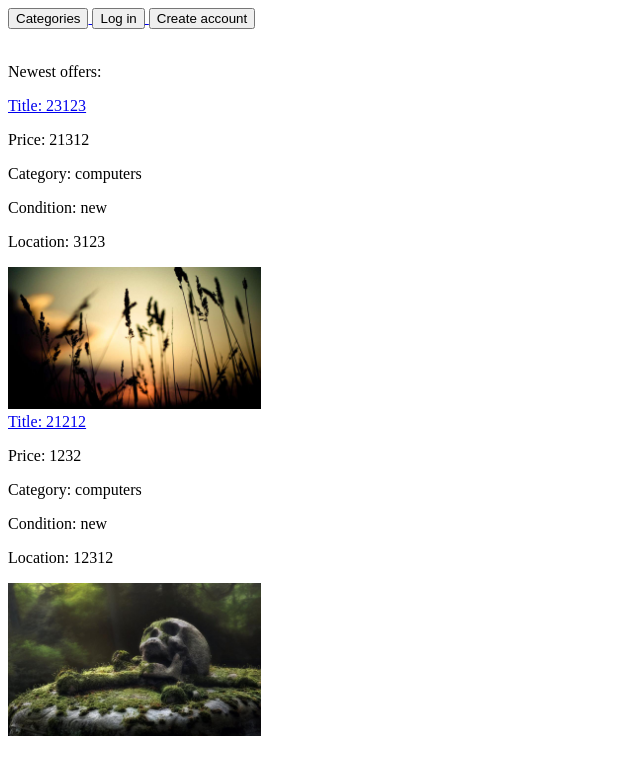
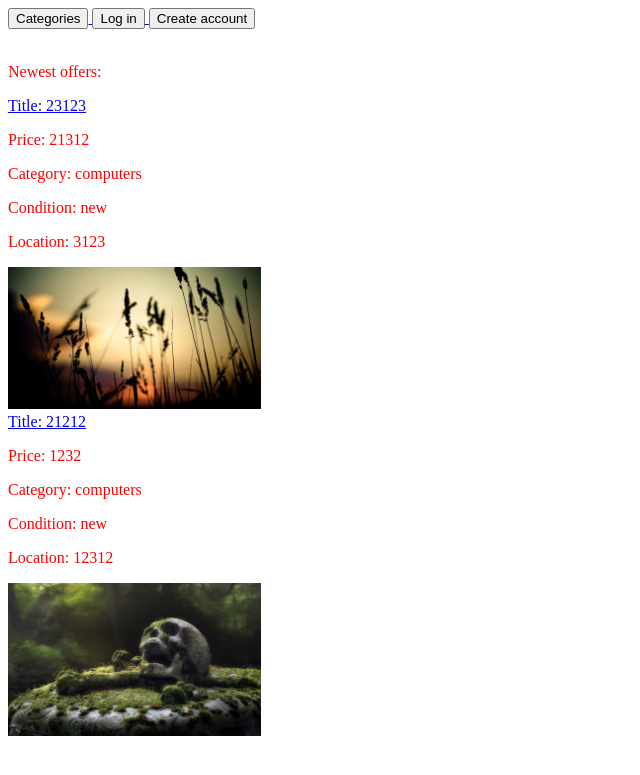
Before and after one commit to Kamil-Kam/auction_website_project, a Django app: page / in a window 1280 px wide. Shown: the top 775 px of the page, without its empty margins (0-640 px from the left). Run offline with Django 4.2, Linux system fonts and the light colour scheme; data comes from the database, SQL or seed files in the repository; parts of the project's set-up code (start-up, migrations or seed data) failed here and were passed over.

Commit message:
developing item model and views

```diff
--- /dev/null
+++ b/auction_website_project/auction_website/static/main_page.css
@@ -0,0 +1,3 @@
+p {
+    color: red
+}
--- a/auction_website_project/auction_website/templates/main_page.html
+++ b/auction_website_project/auction_website/templates/main_page.html
@@ -1,9 +1,11 @@
 {% load custom_tags %}
+{% load static %}
 <!DOCTYPE html>
 <html lang="en">
 <head>
     <meta charset="UTF-8">
     <title>Title</title>
+    <link rel="stylesheet" href="{% static 'main_page.css' %}">
 </head>
 <body>
 
```
